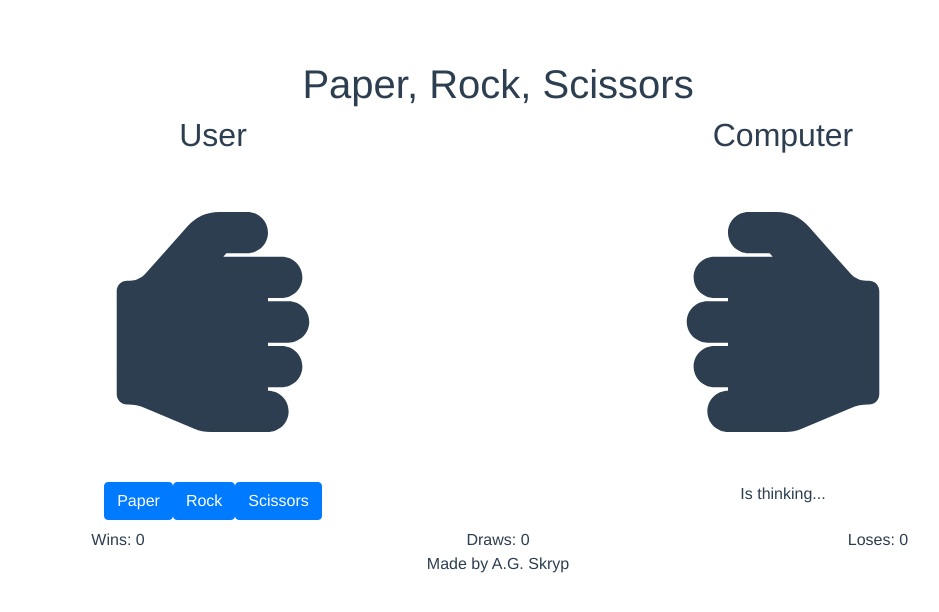
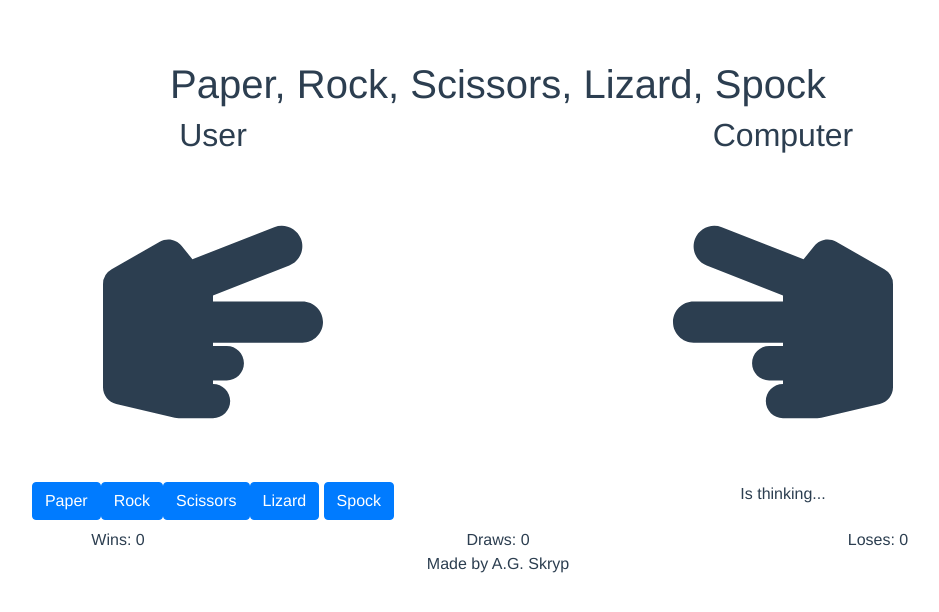
Before and after one commit to agskryp/proslaps, a Vue app: page / in a window 1280 px wide. Shown: the top 612 px of the page, without its empty margins (142-1081 px from the left). Built offline with nearby package versions, Linux system fonts and the light colour scheme.

Commit message:
Include extra hands, add animated motion

```diff
--- a/src/App.vue
+++ b/src/App.vue
@@ -3,17 +3,20 @@
     <div class="container">
       <div class="row">
         <div class="col">
-          <h1>Paper, Rock, Scissors</h1>
+          <h1>Paper, Rock, Scissors, Lizard, Spock</h1>
         </div>
       </div>
       <div class="row">
         <div class="col">
           <h2>User</h2>
+
+          <div class="human-icon-container">
             <font-awesome-icon
               size="5x"
               :icon="this.humanChoice"
               class="human-icon"
             />
+          </div>
 
           <div>
             <button
@@ -45,15 +48,35 @@
             >
               Scissors
             </button>
+            <button
+              type="button"
+              class="btn btn-primary"
+              data-toggle="button"
+              aria-pressed="false"
+              @click="onAction('hand-lizard')"
+            >
+              Lizard
+            </button>         <button
+              type="button"
+              class="btn btn-primary"
+              data-toggle="button"
+              aria-pressed="false"
+              @click="onAction('hand-spock')"
+            >
+              Spock
+            </button>
           </div>
         </div>
         <div class="col">
           <h2>Computer</h2>
+
+          <div class="computer-icon-container">
             <font-awesome-icon
               class="computer-icon"
               size="5x"
               :icon="this.computerChoice"
             />
+          </div>
 
           <div>Is thinking...</div>
         </div>
@@ -119,8 +142,8 @@ export default {
 
   methods: {
     onIdleScreen: function() {
-      this.computerIconGenerator = Math.floor(Math.random() * 3 + 1);
-      this.humanIconGenerator = Math.floor(Math.random() * 3 + 1);
+      this.computerIconGenerator = Math.floor(Math.random() * 5 + 1);
+      this.humanIconGenerator = Math.floor(Math.random() * 5 + 1);
 
       if (this.computerIconGenerator == 1) {
         this.computerChoice = "hand-paper";
@@ -134,6 +157,17 @@ export default {
         this.computerChoice = "hand-scissors";
       }
 
+      if (this.computerIconGenerator == 4) {
+        this.computerChoice = "hand-lizard";
+      }
+
+      if (this.computerIconGenerator == 5) {
+        this.computerChoice = "hand-spock";
+      }
+
+
+
+
       if (this.humanIconGenerator == 1) {
         this.humanChoice = "hand-paper";
       }
@@ -145,11 +179,19 @@ export default {
       if (this.humanIconGenerator == 3) {
         this.humanChoice = "hand-scissors";
       }
+
+      if (this.humanIconGenerator == 4) {
+        this.humanChoice = "hand-lizard";
+      }
+
+      if (this.humanIconGenerator == 5) {
+        this.humanChoice = "hand-spock";
+      }
     },
 
     onAction(hand) {
       clearInterval(this.t);
-      this.computerIconGenerator = Math.floor(Math.random() * 3 + 1);
+      this.computerIconGenerator = Math.floor(Math.random() * 5 + 1);
 
       if (this.computerIconGenerator == 1) {
         this.computerChoice = "hand-paper";
@@ -163,30 +205,59 @@ export default {
         this.computerChoice = "hand-scissors";
       }
 
+      if (this.computerIconGenerator == 4) {
+        this.computerChoice = "hand-lizard";
+      }
+
+      if (this.computerIconGenerator == 5) {
+        this.computerChoice = "hand-spock";
+      }
+
       this.humanChoice = hand;
 
       if (
         (hand == "hand-rock" && this.computerChoice == "hand-scissors") ||
-        (hand == "hand-paper" && this.computerChoice == "hand-rock") ||
-        (hand == "hand-scissors" && this.computerChoice == "hand-paper")
+        (hand == "hand-rock" && this.computerChoice == "hand-lizard") ||
+        (hand == "hand-paper" && this.computerChoice == "hand-scissors") ||
+        (hand == "hand-paper" && this.computerChoice == "hand-paper") ||
+        (hand == "hand-scissors" && this.computerChoice == "hand-paper") ||
+        (hand == "hand-scissors" && this.computerChoice == "hand-lizard") ||
+        (hand == "hand-lizard" && this.computerChoice == "hand-spock") ||
+        (hand == "hand-lizard" && this.computerChoice == "hand-paper") ||
+        (hand == "hand-spock" && this.computerChoice == "hand-scissors") ||
+        (hand == "hand-spock" && this.computerChoice == "hand-rock")
       ) {
         this.counterWins++;
         this.results = "User wins!";
       }
 
       else if (
-        (hand == "hand-rock" && this.computerChoice == "hand-rock") ||
-        (hand == "hand-paper" && this.computerChoice == "hand-paper") ||
-        (hand == "hand-scissors" && this.computerChoice == "hand-scissors")
+        (hand == "hand-rock" && this.computerChoice == "hand-rock" ) ||
+        (hand == "hand-rock" && this.computerChoice == "hand-rock" ) ||
+        (hand == "hand-paper" && this.computerChoice == "hand-paper" ) ||
+        (hand == "hand-paper" && this.computerChoice == "hand-paper" ) ||
+        (hand == "hand-scissors" && this.computerChoice == "hand-scissors" ) ||
+        (hand == "hand-scissors" && this.computerChoice == "hand-scissors" ) ||
+        (hand == "hand-lizard" && this.computerChoice == "hand-lizard" ) ||
+        (hand == "hand-lizard" && this.computerChoice == "hand-lizard" ) ||
+        (hand == "hand-spock" && this.computerChoice == "hand-spock" ) ||
+        (hand == "hand-spock" && this.computerChoice == "hand-spock" )
       ) {
         this.counterDraws++;
         this.results = "It's a draw!";
       }
 
       else if (
-        (hand == "hand-rock" && this.computerChoice == "hand-paper") ||
-        (hand == "hand-paper" && this.computerChoice == "hand-scissors") ||
-        (hand == "hand-scissors" && this.computerChoice == "hand-rock")
+        (hand == "hand-rock" && this.computerChoice == "hand-spock" ) ||
+        (hand == "hand-rock" && this.computerChoice == "hand-paper" ) ||
+        (hand == "hand-paper" && this.computerChoice == "hand-scissors" ) ||
+        (hand == "hand-paper" && this.computerChoice == "hand-lizard" ) ||
+        (hand == "hand-scissors" && this.computerChoice == "hand-spock" ) ||
+        (hand == "hand-scissors" && this.computerChoice == "hand-rock" ) ||
+        (hand == "hand-lizard" && this.computerChoice == "hand-scissors" ) ||
+        (hand == "hand-lizard" && this.computerChoice == "hand-rock" ) ||
+        (hand == "hand-spock" && this.computerChoice == "hand-lizard" ) ||
+        (hand == "hand-spock" && this.computerChoice == "hand-paper" )
       ) {
         this.counterLoses++;
         this.results = "Computer Wins";
@@ -196,6 +267,7 @@ export default {
         this.t = setInterval(() => {
           this.onIdleScreen();
         }, 1000);
+
         this.results = "Play again?";
       }, 3000);
     }
@@ -217,16 +289,64 @@ export default {
   margin-top: 60px;
 }
 
+  .human-icon-container {
+    animation: humanHandShuffle 1s ease infinite;
+    transform-origin: 10% 90%;
+  }
+
+  @keyframes humanHandShuffle {
+    0% {
+      transform: rotate(0deg);
+    }
+
+    20% {
+      transform: rotate(0deg);
+    }
+
+    80% {
+      transform: rotate(-15deg);
+    }
+
+    100% {
+      transform: rotate(0deg);
+    }
+  }
+
+  .computer-icon-container {
+    animation: computerHandShuffle 1s ease infinite;
+    transform-origin: 90% 90%;
+  }
+
+  @keyframes computerHandShuffle {
+    0% {
+      transform: rotate(0deg);
+    }
+
+    20% {
+      transform: rotate(0deg);
+    }
+
+    80% {
+      transform: rotate(15deg);
+    }
+
+    100% {
+      transform: rotate(0deg);
+    }
+  }
+
 .human-icon {
   font-size: 20em;
   padding: 50px 0;
 
-  &.fa-hand-scissors {
+  &.fa-hand-scissors,
+  &.fa-hand-lizard{
     transform: scaleX(-1);
   }
 
   &.fa-hand-rock,
-  &.fa-hand-paper {
+  &.fa-hand-paper,
+  &.fa-hand-spock {
     transform: rotate(90deg);
   }
 }
@@ -236,7 +356,8 @@ export default {
   padding: 50px 0;
 
   &.fa-hand-rock,
-  &.fa-hand-paper {
+  &.fa-hand-paper,
+  &.fa-hand-spock{
     transform: scaleX(-1) rotate(90deg);
   }
 }
--- a/src/main.js
+++ b/src/main.js
@@ -7,10 +7,12 @@ import { library } from "@fortawesome/fontawesome-svg-core";
 import {
   faHandPaper,
   faHandRock,
-  faHandScissors
+  faHandScissors,
+  faHandLizard,
+  faHandSpock
 } from "@fortawesome/free-solid-svg-icons";
 
-library.add(faHandPaper, faHandRock, faHandScissors);
+library.add(faHandPaper, faHandRock, faHandScissors, faHandLizard, faHandSpock);
 
 Vue.component("font-awesome-icon", FontAwesomeIcon);
 
```
Lines whose indentation alone changed are shown as unchanged.
